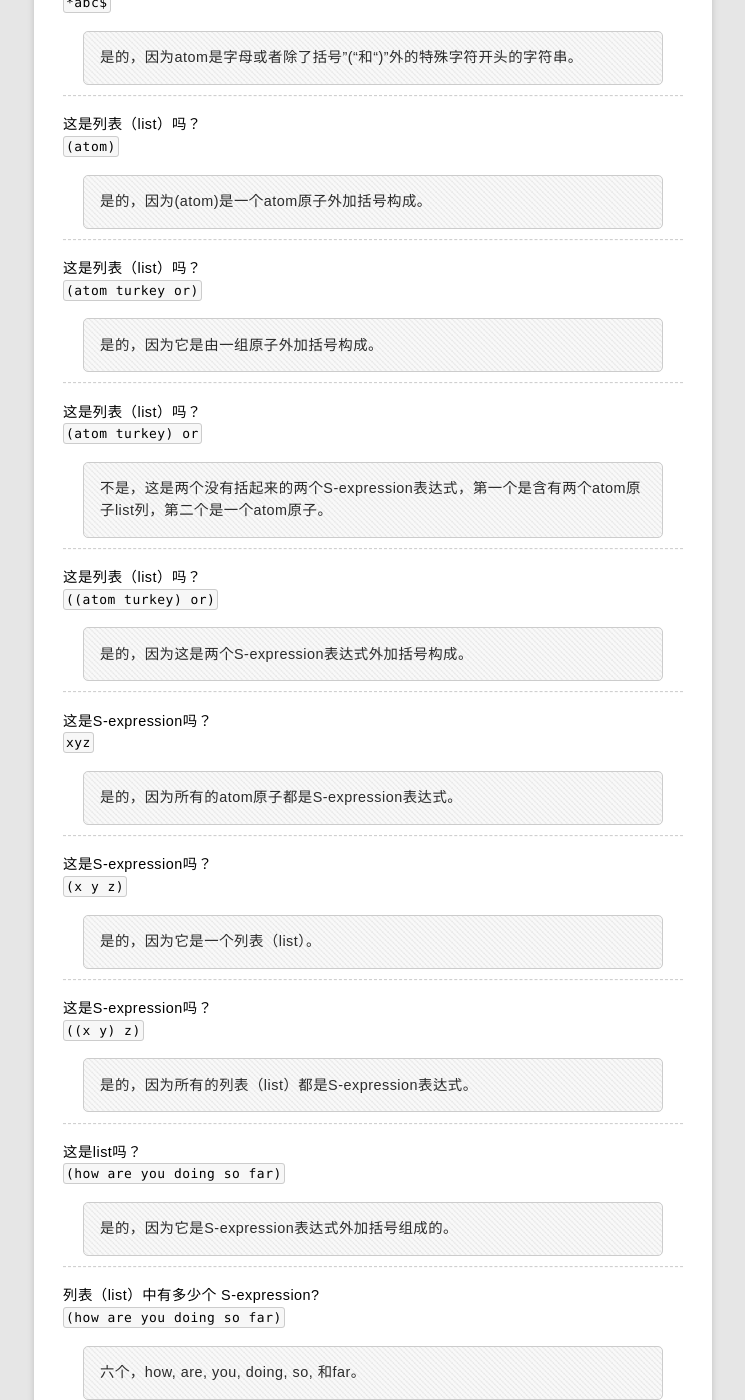
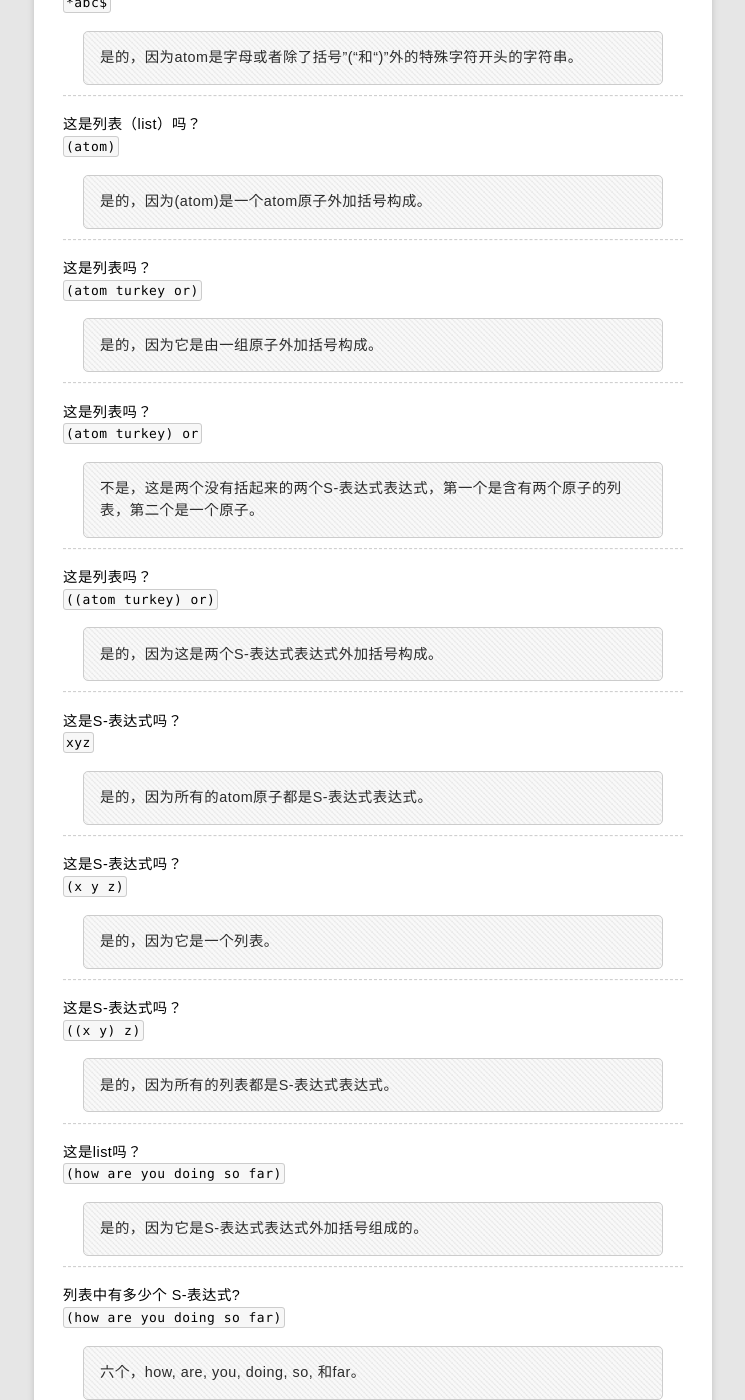
Before and after one commit to rhuichao/uternet.github.io, a Jekyll site: the page built from TLS/01.md, in a window 1280 px wide and 1400 px high, scrolled down 841 px. Shown: the whole window, without its empty margins (267-1012 px from the left). Built offline with Jekyll 4.4.1, drawn with Linux system fonts in a browser that asks for light colours; some web fonts are replaced; Markdown is read by kramdown in place of the engine named in the settings; some of the changed text lies outside the part shown.

Commit message:
new document posted

```diff
--- a/TLS/01.md
+++ b/TLS/01.md
@@ -11,28 +11,28 @@ title:  玩具
 
 ------------------
 
-这是原子（atom）吗？
+这是原子吗？
 `turkey`
 
 >是的，因为atom是字母开头的字符串。
 
 ------------------
 
-这是原子（atom）吗？
+这是原子吗？
 `1492`
 
 >是的，因为1492是数字的字符串。
 
 ------------------
 
-这是原子（atom）吗？
+这是原子吗？
 `u`
 
 >是的，因为u是字母开头的字符串，仅仅一个字符。
 
 ------------------
 
-这是原子（atom）吗？
+这是原子吗？
 `*abc$`
 
 >是的，因为atom是字母或者除了括号”(“和“)”外的特殊字符开头的字符串。
@@ -46,56 +46,56 @@ title:  玩具
 
 ------------------
 
-这是列表（list）吗？
+这是列表吗？
 `(atom turkey or)`
 
 >是的，因为它是由一组原子外加括号构成。
 
 ------------------
 
-这是列表（list）吗？
+这是列表吗？
 `(atom turkey) or`
 
->不是，这是两个没有括起来的两个S-expression表达式，第一个是含有两个atom原子list列，第二个是一个atom原子。
+>不是，这是两个没有括起来的两个S-表达式表达式，第一个是含有两个原子的列表，第二个是一个原子。
 
 ------------------
 
-这是列表（list）吗？
+这是列表吗？
 `((atom turkey) or)`
 
->是的，因为这是两个S-expression表达式外加括号构成。
+>是的，因为这是两个S-表达式表达式外加括号构成。
 
 ------------------
 
-这是S-expression吗？
+这是S-表达式吗？
 `xyz`
 
->是的，因为所有的atom原子都是S-expression表达式。
+>是的，因为所有的atom原子都是S-表达式表达式。
 
 ------------------
 
-这是S-expression吗？
+这是S-表达式吗？
 `(x y z)`
 
->是的，因为它是一个列表（list）。
+>是的，因为它是一个列表。
 
 ------------------
 
-这是S-expression吗？
+这是S-表达式吗？
 `((x y) z)`
 
->是的，因为所有的列表（list）都是S-expression表达式。
+>是的，因为所有的列表都是S-表达式表达式。
 
 ------------------
 
 这是list吗？
 `(how are you doing so far)`
 
->是的，因为它是S-expression表达式外加括号组成的。
+>是的，因为它是S-表达式表达式外加括号组成的。
 
 ------------------
 
-列表（list）中有多少个 S-expression?
+列表中有多少个 S-表达式?
 `(how are you doing so far)`
 
 >六个，how, are, you, doing, so, 和far。
@@ -105,11 +105,11 @@ title:  玩具
 这是list吗？
 `(((how) are) ((you) (doing so)) far)`
 
->是的，因为它是S-expression表达式外加括号组成的。
+>是的，因为它是S-表达式表达式外加括号组成的。
 
 ------------------
 
-列表（list）中有多少个 S-expression?
+列表中有多少个 S-表达式?
 `(((how) are) ((you) (doing so)) far)`
 
 >三个，((how) are), ((you) (doing so)), 和 far
@@ -119,28 +119,28 @@ title:  玩具
 这是list吗？
 `()`
 
->是的，因为它是0个S-expression表达式外加括号组成的。这个特殊的S-expression称为null(或者empty)列表
+>是的，因为它是0个S-表达式表达式外加括号组成的。这个特殊的S-表达式称为null(或者empty)列表
 
 ------------------
 
 这是atom原子吗？
 `()`
 
->不是，因为()仅仅是一个列表（list）。
+>不是，因为()仅仅是一个列表。
 
 ------------------
 
 这是list吗？
 `(() () () ())`
 
->是的，因为它是S-expression表达式外加括号组成的。
+>是的，因为它是S-表达式表达式外加括号组成的。
 
 ------------------
 
 下面的声明中的列表 l 的car是什么
 `(a b c)`
 
->是a，因为a是列表（list）的第一个atom原子
+>是a，因为a是列表的第一个atom原子
 
 ------------------
 
@@ -148,7 +148,7 @@ title:  玩具
 下面的声明中的列表 l 的car是什么
 l 是`((a b c) x y z)`
 
->`(a b c)`, 因为(a b c)是这个非空列表（list）的第一个 S-expression表达式。
+>`(a b c)`, 因为(a b c)是这个非空列表的第一个 S-表达式表达式。
 
 ------------------
 
@@ -169,7 +169,7 @@ l 是 `()`
 
 <div class="textbox">
     <h1>Car的规则</h1>
-    <p>基本操作符car仅为非空列表（list）定义。</p>
+    <p>基本操作符car仅为非空列表定义。</p>
 </div>
 
 ------------------
@@ -177,7 +177,7 @@ l 是 `()`
 下面的声明中的列表 l 的car是什么
 l 是`(((hotdogs)) (and) (picle) relish)`
 
->`((hotdogs))`,叫做“hotdogs的列表的列表。”((hotdog))是l的第一个 S-expression.
+>`((hotdogs))`,叫做“hotdogs的列表的列表。”((hotdog))是l的第一个 S-表达式.
 
 ------------------
 
@@ -244,7 +244,7 @@ l 是`((x) t r)`
 
 <div class="textbox">
     <h1>cdr的规则</h1>
-    <p>基本操作符cdr仅为非空列表（list）定义。
+    <p>基本操作符cdr仅为非空列表定义。
     任何非空list的cdr都是另一个list。</p>
 </div>
 
@@ -273,13 +273,13 @@ l 是`(a (b (c)) d)`
 
 car 的参数可以是什么
 
->任何非空列表（list）。
+>任何非空列表。
 
 ------------------
 
 cdr 的参数可以是什么
 
->任何非空列表（list）。
+>任何非空列表。
 
 ------------------
 
@@ -288,7 +288,7 @@ cdr 的参数可以是什么
 读作把原子a cons到列表 l 上)是什么
 
 >`(peanut butter and jelly)`
->因为cons把一个atom原子追加到列表（list）最前头。
+>因为cons把一个atom原子追加到列表最前头。
 
 ------------------
 
@@ -296,7 +296,7 @@ cdr 的参数可以是什么
 那么把s cons到l上是什么
 
 >`((banana and) peanut butter and jelly)`
->因为cons任意 S-expression追加到列表（list）最前头。
+>因为cons任意 S-表达式追加到列表最前头。
 
 ------------------
 
@@ -309,7 +309,7 @@ cdr 的参数可以是什么
 
 cons 的参数可以是什么
 
->cons带两个参数，第一个可以是任何 S-expression，第二个是任意列表（list）。
+>cons带两个参数，第一个可以是任何 S-表达式，第二个是任意列表。
 
 ------------------
 
@@ -336,8 +336,8 @@ cons 的参数可以是什么
     <h1>cons的规则</h1>
 
     <p>基本操作符cons有两个参数。
-    cons的第二个参数必须是列表（list），
-    结果返回一个列表（list）。</p>
+    cons的第二个参数必须是列表，
+    结果返回一个列表。</p>
 </div>
 
 
@@ -360,7 +360,7 @@ cons 的参数可以是什么
 
 假设 l 是`()`，那么l 是null 列表，对么
 
->是的，因为它是一个含有0个 S-expression表达式的列表（list）。
+>是的，因为它是一个含有0个 S-表达式表达式的列表。
 
 ------------------
 
@@ -385,7 +385,7 @@ cons 的参数可以是什么
 <div class="textbox">
 <h1>Null的规则</h1>
 
-<p>基本操作符null?仅仅为列表（list）定义</p>
+<p>基本操作符null?仅仅为列表定义</p>
 </div>
 
 ------------------
@@ -413,13 +413,13 @@ S:(define atom?
 
 假如 s 是 `(Harry had a heap of apples)`，那么 `(atom? s)` 是真是假
 
->假。因为s是一个列表（list）。
+>假。因为s是一个列表。
 
 ------------------
 
 atom？有几个参数
 
->一个。这个参数可以是任意 S-expression。
+>一个。这个参数可以是任意 S-表达式。
 
 ------------------
 
@@ -491,7 +491,7 @@ atom？有几个参数
 假设 l1 是`()`，l2是 `(strawberry)`
 那么 `(eq? l1 l2)`是真还是假
 
->没有答案，`()`和`(strawberry)`是列表（list）。
+>没有答案，`()`和`(strawberry)`是列表。
 >注：实际当中是可以作为eq？的参数的。
 
 ------------------
@@ -534,6 +534,6 @@ a 是 `Mary`，
 `(eq? (car l) (car (cdr l)))`
 是真还是假
 
->真。因为这是在比较列表（list）中的第一个和第二个atom原子。
+>真。因为这是在比较列表中的第一个和第二个atom原子。
 
 <center>**==>现在去，做出自己的花生酱果冻三明治<==**</center>
```
